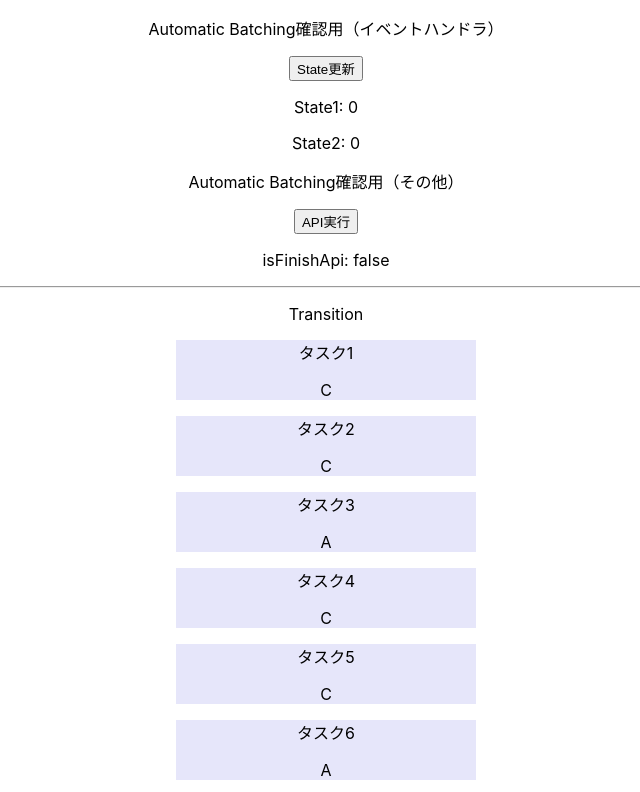
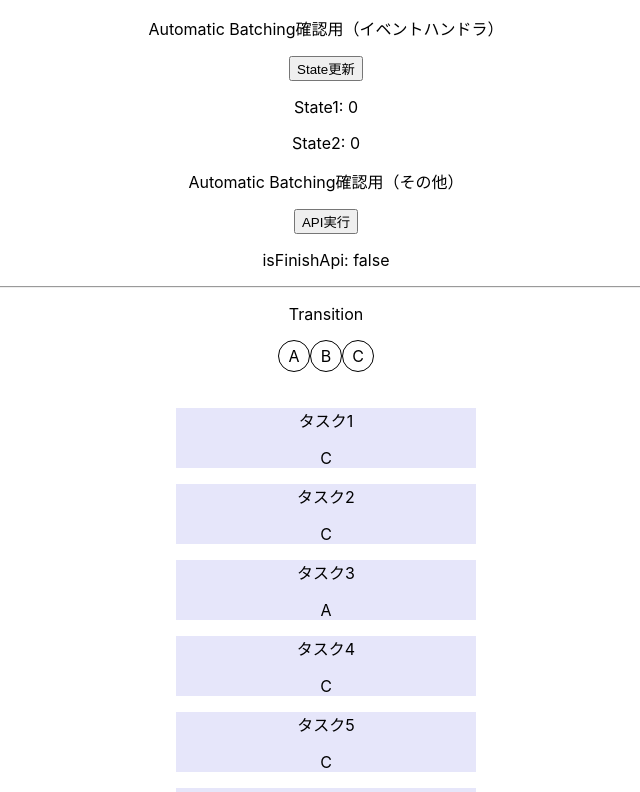
Before and after one commit to ayakuma309/React18, a React (Create React App) app: page / in a window 1280 px wide. Shown: the top 792 px of the page, without its empty margins (314-954 px from the left). Built offline with nearby package versions, Linux system fonts and the light colour scheme.

Commit message:
💄 add: ABCタグ作成　#1

```diff
--- /dev/null
+++ b/src/components/Avatar.tsx
@@ -0,0 +1,19 @@
+import { ReactNode } from "react"
+
+type Props = {
+  children: ReactNode;
+}
+
+export const Avatar = ({ children}: Props) => {
+  return (
+    <div style={{
+      width: '30px',
+      height: '30px',
+      border: '1px solid black',
+      borderRadius: '50%',
+      textAlign: 'center',
+      lineHeight: '30px',
+      userSelect: 'none',
+    }}>{children}</div>
+  )
+}
--- a/src/components/Transition.tsx
+++ b/src/components/Transition.tsx
@@ -1,4 +1,5 @@
 import React from 'react'
+import { Avatar } from './Avatar';
 
 
 type Task = {
@@ -30,6 +31,12 @@ const Transition = () => {
   return (
     <div>
       <p>Transition</p>
+      <div style={{ display: 'flex', justifyContent: 'center' }}>
+        <Avatar>{member.a}</Avatar>
+        <Avatar>{member.b}</Avatar>
+        <Avatar>{member.c}</Avatar>
+      </div>
+      <br />
       {tasks.map((task) =>(
         <div key={task.id} style={{width: '300px', margin: 'auto', background: 'lavender'}}>
           <p>{task.title}</p>
```
